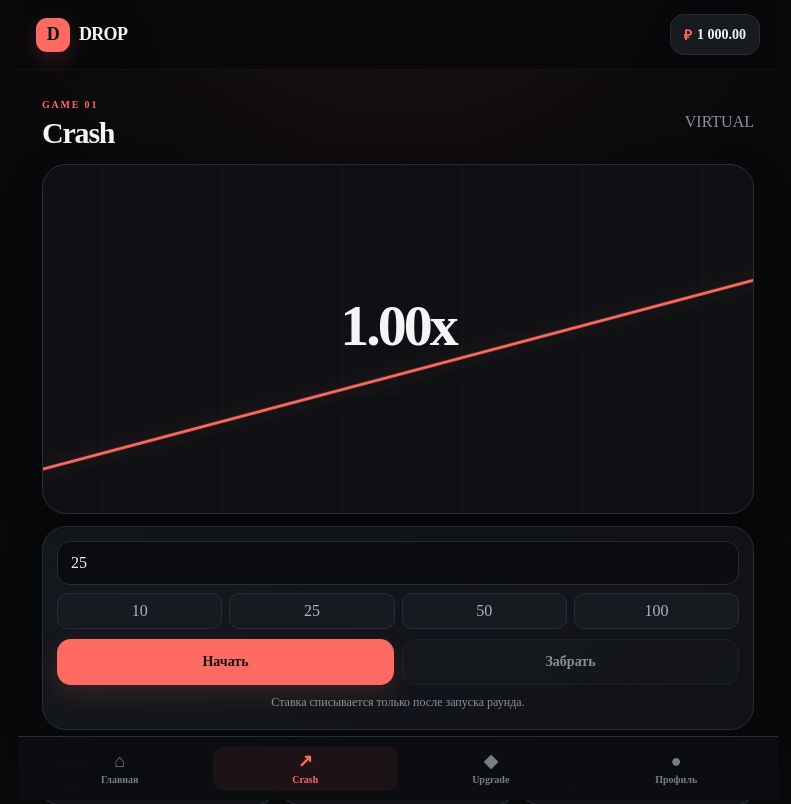
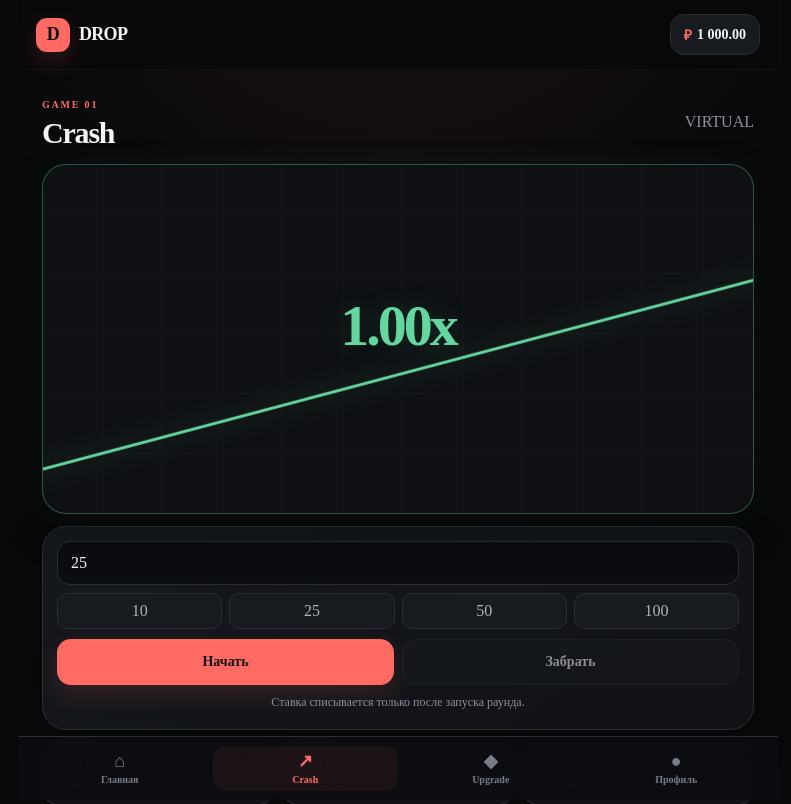
Before and after one commit to ramazimashew1205-oss/bulldrop-site, a PHP site: page /crash.php in a window 1280 px wide. Shown: the top 804 px of the page, without its empty margins (242-1033 px from the left). Run offline with PHP 8.4, Linux system fonts and the light colour scheme.

Commit message:
Crash UX v1.0.1: green live and red crash effects

```diff
--- a/assets/css/style.css
+++ b/assets/css/style.css
@@ -87,3 +87,15 @@ repeating-linear-gradient(90deg,transparent 0,transparent 59px,rgba(255,255,255,
   .page{padding:14px}.topbar{padding:0 14px}.hero{min-height:330px;padding:23px}.hero h1{font-size:43px}.hero-orb{width:145px;height:145px;right:-45px;bottom:-20px;opacity:.8}.games-grid{grid-template-columns:1fr}.game-card{min-height:96px}.chart{height:300px}.multiplier{font-size:48px}.profile-grid{grid-template-columns:1fr}
 }
 @media(min-width:700px){.page{padding:24px}.hero{min-height:350px}.games-grid{grid-template-columns:1fr 1fr}}
+
+
+/* Crash live states */
+.chart{--chart-color:var(--green);transition:border-color .25s,box-shadow .25s}
+.chart-line{border-bottom-color:var(--chart-color);filter:drop-shadow(0 0 12px color-mix(in srgb,var(--chart-color) 35%,transparent));transition:border-color .2s,filter .2s}
+.chart.live{--chart-color:var(--green);border-color:rgba(100,215,160,.35);box-shadow:0 18px 45px rgba(0,0,0,.2),0 0 35px rgba(100,215,160,.06)}
+.chart.live .multiplier{color:var(--green);text-shadow:0 0 28px rgba(100,215,160,.18)}
+.chart.lost{--chart-color:var(--accent);border-color:rgba(255,107,99,.5);box-shadow:0 18px 45px rgba(0,0,0,.2),0 0 40px rgba(255,107,99,.08)}
+.chart.lost .multiplier{color:var(--accent);text-shadow:0 0 28px rgba(255,107,99,.2);animation:crashFlash .35s ease-out}
+.chart.win{--chart-color:var(--green);border-color:rgba(100,215,160,.45)}
+.chart.win .multiplier{color:var(--green);text-shadow:0 0 28px rgba(100,215,160,.2)}
+@keyframes crashFlash{0%{transform:translate(-50%,-50%) scale(1.16)}100%{transform:translate(-50%,-50%) scale(1)}}
```
